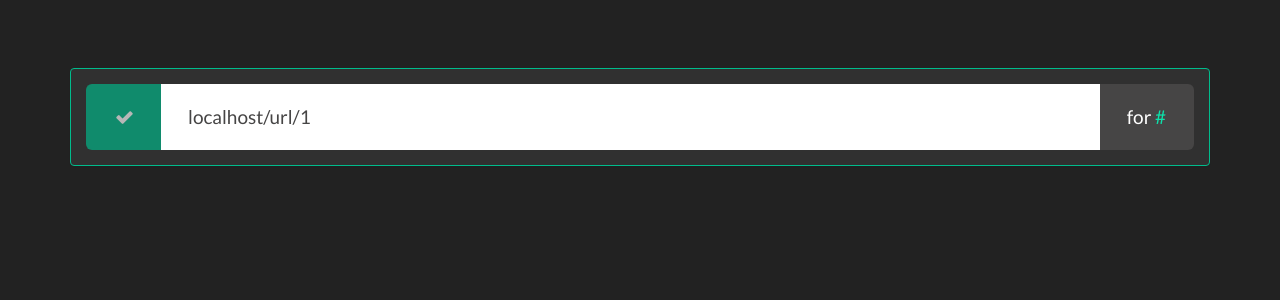
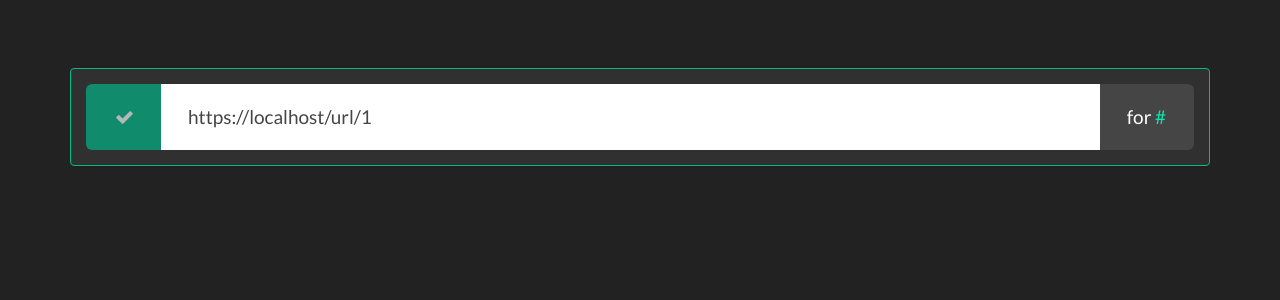
Before and after one commit to octomike/hellodjango, a Django app: template shortener/templates/shortener/show_url.html in a window 1280 px wide. Shown: the part 253-553 px from the top of the page. Run offline with Django 3.2, Linux system fonts and the light colour scheme; the template is opened without the code that fills it: most values are stand-ins (such as "Sample title", 1, 10 or a date in 2020); some libraries are stand-ins or nearby versions.

Commit message:
shortener: add https to link

```diff
--- a/shortener/templates/shortener/show_url.html
+++ b/shortener/templates/shortener/show_url.html
@@ -11,7 +11,7 @@
                     </a>
                     <input class="form-control" type="text" autofocus="true"
                            onClick="this.setSelectionRange(0, this.value.length)"
-                           value="{{ request.META.HTTP_HOST }}/url/{{ url.pk }}">
+                           value="https://{{ request.META.HTTP_HOST }}/url/{{ url.pk }}">
                     <span class="input-group-addon">
                         for <a href="#" class="alert-link">{{ url.url | truncatechars:32 }}</a>
                     </span>
```
